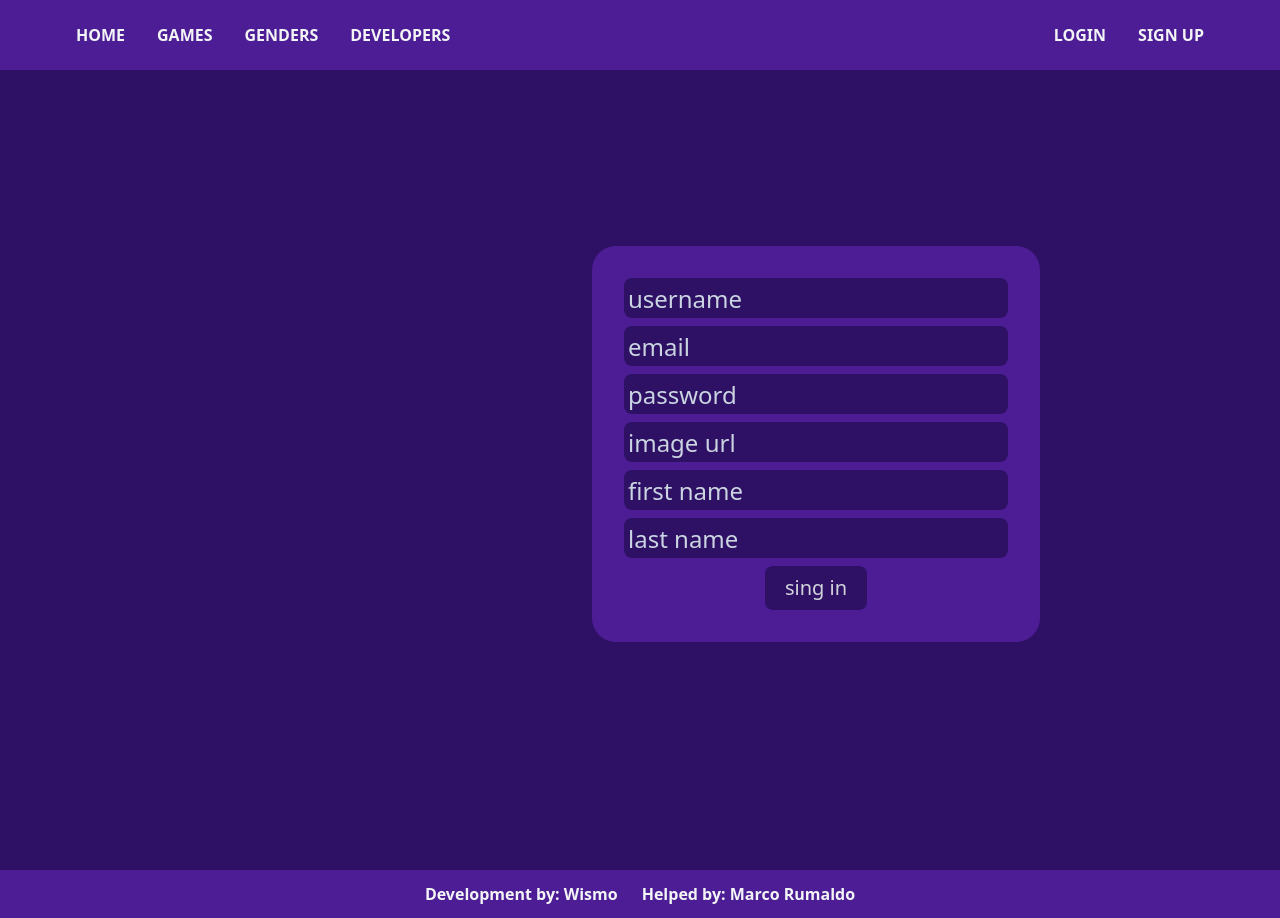
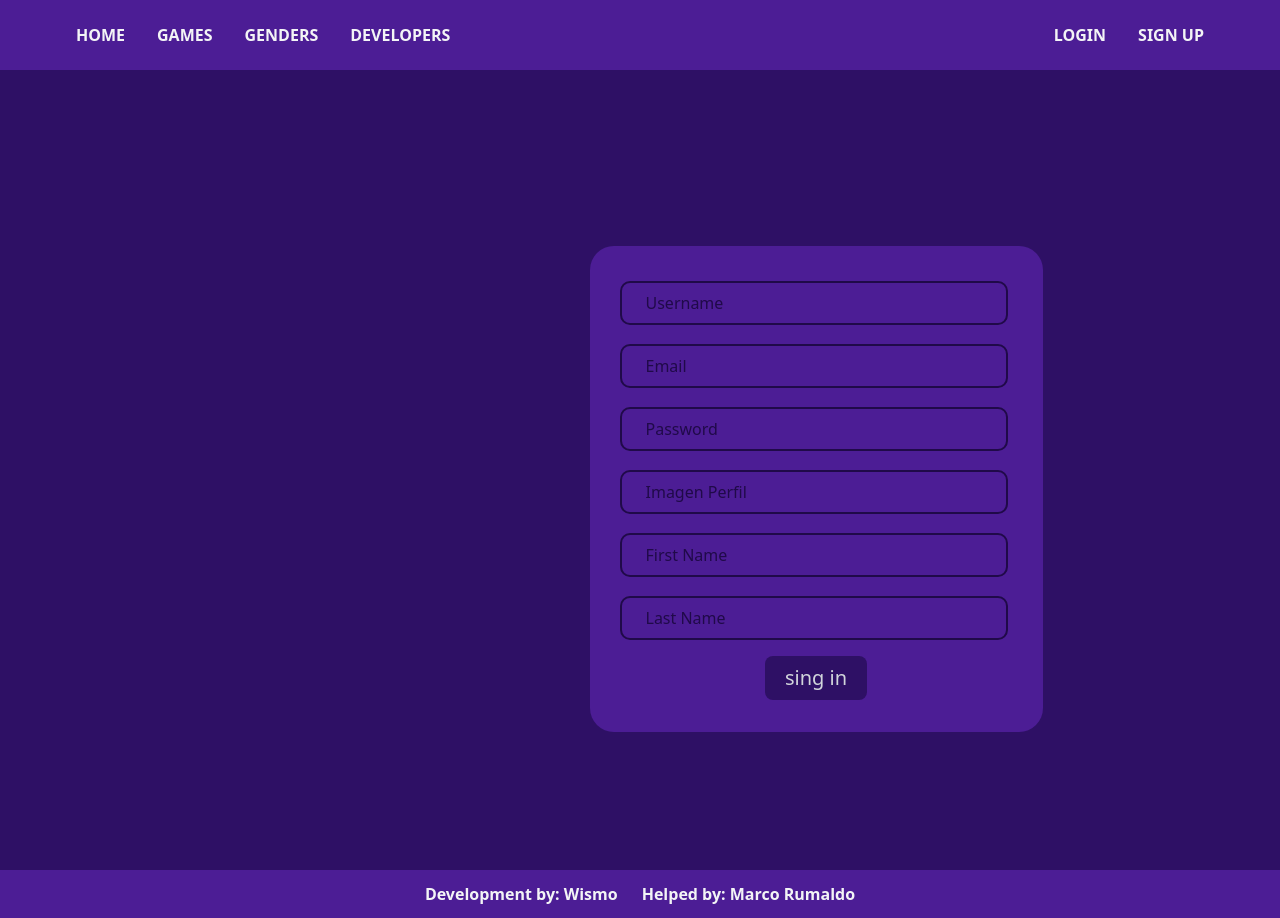
Before and after one commit to wismo-s/games-api-rest, a React (Vite) app in the folder client/: page /singin in a window 1280 px wide. Built offline with nearby package versions, Linux system fonts and the light colour scheme; no server answers.

Commit message:
form actulisate

```diff
--- /dev/null
+++ b/client/src/Login.css
@@ -0,0 +1,39 @@
+.box_login{
+    position: relative;
+    padding: 5px 5px 10px 0;
+}
+
+.input_login{
+    display: block;
+    padding: .5rem 2rem;
+    border-radius: 5px;
+    border: 0;
+    outline: solid 2px rgb(32, 10, 73) ;
+}
+
+.label_login{
+    color: rgb(32, 10, 73);
+    transition: .5s;
+    position: absolute;
+    top: 13px;
+    left: 1rem;
+    padding: 0 .5rem;
+}
+
+.input_login:focus{
+    outline: solid 2px white;
+}
+
+.input_login:focus+.label_login{
+    transform: translateY(-1.6rem);
+    font-size: 17px;
+    background-color: rgb(76 29 149);
+    color: white;
+}
+
+.input_login:not(:placeholder-shown)+.label_login{
+    transform: translateY(-1.6rem);
+    transition: .5s;
+    font-size: 17px;
+    background-color: rgb(76 29 149);
+}
--- a/client/src/pages/cart.jsx
+++ b/client/src/pages/cart.jsx
@@ -97,7 +97,7 @@ export function Cart() {
               <span>TOTAL</span>
               <span>${(pricetotal * 1.06).toFixed(2)}</span>
             </div>
-            <button className="summary-checkout" onClick={() => handlePay}>CHECKOUT</button>
+            <button className="summary-checkout" onClick={handlePay}>CHECKOUT</button>
           </div>
         </article>
       </section>
--- a/client/src/pages/createuser.jsx
+++ b/client/src/pages/createuser.jsx
@@ -2,8 +2,7 @@ import React, { useState, useEffect, useContext } from 'react'
 import { Contextapp } from '../api/context';
 import axios from 'axios'
 import { useNavigate } from 'react-router-dom';
-
-
+import "../Login.css"
 
 export function Createuser() {
   const context = useContext(Contextapp)
@@ -40,12 +39,78 @@ export function Createuser() {
           ></div>
         </div>
     <form onSubmit={handleSubmit} className='bg-violet-900 p-8 rounded-3xl inline-block mt-44 h-fit'>
-      <input className='bg-violet-950 rounded-lg mb-2 placeholder-slate-300 text-gray-300 block text-2xl w-96 h-10 pl-1' required placeholder='username' type="text" name="username" id='username' value={dataform.username} onChange={handleInputChange}/>
-      <input className='bg-violet-950 rounded-lg mb-2 placeholder-slate-300 text-gray-300 block text-2xl w-96 h-10 pl-1' required placeholder='email' type="email" name="email" id='email' value={dataform.email} onChange={handleInputChange}/>
-      <input className='bg-violet-950 rounded-lg mb-2 placeholder-slate-300 text-gray-300 block text-2xl w-96 h-10 pl-1' required placeholder='password' type="password" name="password" id='password' value={dataform.password} onChange={handleInputChange}/>
-      <input className='bg-violet-950 rounded-lg mb-2 placeholder-slate-300 text-gray-300 block text-2xl w-96 h-10 pl-1' required placeholder='image url' type='text' name="image_perfil" id='image_perfil' value={dataform.image_perfil} onChange={handleInputChange}/>
-      <input className='bg-violet-950 rounded-lg mb-2 placeholder-slate-300 text-gray-300 block text-2xl w-96 h-10 pl-1' required placeholder='first name' type='text' name="first_name" id='first_name' value={dataform.first_name} onChange={handleInputChange}/>
-      <input className='bg-violet-950 rounded-lg mb-2 placeholder-slate-300 text-gray-300 block text-2xl w-96 h-10 pl-1' required placeholder='last name' type='text' name="last_name" id='last_name' value={dataform.last_name} onChange={handleInputChange}/>
+      <div className='box_login'>
+        <input
+          className='bg-violet-900 rounded-lg mb-2 placeholder-slate-300 text-gray-300 block w-96 h-10 pl-1 input_login'
+          required placeholder=' '
+          type="text"
+          name="username"
+          id='username'
+          value={dataform.username}
+          onChange={handleInputChange}
+        />
+        <label className='label_login'>Username</label>
+      </div>
+      <div className='box_login'>
+        <input
+          className='bg-violet-900 rounded-lg mb-2 placeholder-slate-300 text-gray-300 block w-96 h-10 pl-1 input_login'
+          required placeholder=' '
+          type="email"
+          name="email"
+          id='email'
+          value={dataform.email}
+          onChange={handleInputChange}
+        />
+        <label className='label_login'>Email</label>
+      </div>
+      <div className='box_login'>
+        <input
+          className='bg-violet-900 rounded-lg mb-2 placeholder-slate-300 text-gray-300 block w-96 h-10 pl-1 input_login'
+          required placeholder=' '
+          type="password"
+          name="password"
+          id='password'
+          value={dataform.password}
+          onChange={handleInputChange}
+        />
+        <label className='label_login'>Password</label>
+      </div>
+      <div className='box_login'>
+        <input
+          className='bg-violet-900 rounded-lg mb-2 placeholder-slate-300 text-gray-300 block w-96 h-10 pl-1 input_login'
+          required placeholder=' '
+          type='text'
+          name="image_perfil"
+          id='image_perfil'
+          value={dataform.image_perfil}
+          onChange={handleInputChange}
+        />
+        <label className='label_login'>Imagen Perfil</label>
+      </div>
+      <div className='box_login'>
+        <input
+          className='bg-violet-900 rounded-lg mb-2 placeholder-slate-300 text-gray-300 block w-96 h-10 pl-1 input_login'
+          required placeholder=' '
+          type='text'
+          name="first_name"
+          id='first_name'
+          value={dataform.first_name}
+          onChange={handleInputChange}
+        />
+        <label className='label_login'>First Name</label>
+      </div>
+      <div className='box_login'>
+        <input
+          className='bg-violet-900 rounded-lg mb-2 placeholder-slate-300 text-gray-300 block w-96 h-10 pl-1 input_login'
+          required placeholder=' '
+          type='text'
+          name="last_name"
+          id='last_name'
+          value={dataform.last_name}
+          onChange={handleInputChange}
+        />
+        <label className='label_login'>Last Name</label>
+      </div>
       <button className='text-xl m-auto bg-violet-950 rounded-lg block p-2 pl-5 pr-5 text-gray-300 hover:bg-purple-800'>sing in</button>
     </form>
   </div>
--- a/client/src/pages/formGames.jsx
+++ b/client/src/pages/formGames.jsx
@@ -3,6 +3,7 @@ import { listAllObj } from "../api/list.api";
 import Multiselect from 'multiselect-react-dropdown'
 import { postform } from "../api/list.api";
 import { Contextapp } from "../api/context";
+
 export function FormGames() {
   const context = useContext(Contextapp)
 
@@ -73,32 +74,144 @@ export function FormGames() {
   }
     return (
       <div className="w-4/5 m-auto mt-3 mb-3 relative  h-full">
-        <div style={{ backgroundImage: `url(${formdata.port_image})` }} className="inline-block bg-top bg-cover h-96 w-72 bg-no-repeat relative mb-4"></div>
-        <form onSubmit={handlesubmit} className='absolute left-80 top-1 bg-violet-900 p-7 rounded-3xl'>
-          <input required placeholder="titulo" className="bg-violet-950 rounded-lg text-5xl font-bold placeholder-slate-300 text-gray-300 mb-3 block" type="text" id="title" name="title" value={formdata.title} onChange={handleinputchange} />
-          <input required placeholder="img portada url"  className="bg-violet-950 placeholder-slate-300 rounded-lg text-xl mb-2 text-gray-300block w-full" type="text" id="port_image" name="port_image" value={formdata.port_image} onChange={handleinputchange} />
-          <textarea required className="bg-violet-950 placeholder-slate-300 rounded-lg text-xl mb-2 text-gray-300 block w-full" placeholder="descripcion" id="description" name="description" value={formdata.description} onChange={handleinputchange} />
-          <label htmlFor="date_realise" className="text-xl mb-2 text-slate-100">date realise: </label>
-          <input required className="bg-violet-950 placeholder-slate-300 rounded-lg text-xl mb-2 text-gray-300 mr-2" type="date" id="date_realise" name="date_realise" value={formdata.date_realise} onChange={handleinputchange} />
-          <label  htmlFor="developer" className="text-xl mb-2 text-slate-100">developer: </label>
-          <select required className="bg-violet-950 placeholder-slate-300 rounded-lg text-xl mb-2 text-gray-300" name="developer" id="developer" value={formdata.developer} onChange={handleinputchange}>
+        <div style={{ backgroundImage: `url(${formdata.port_image})` }} className="video inline-block bg-top bg-cover h-96 w-72 bg-no-repeat relative mb-1"></div>
+        <form onSubmit={handlesubmit} className='absolute right-1 top-1 bg-violet-900 p-7 rounded-3xl'>
+          <div className='box_form'>
+          <input
+            required placeholder=" "
+            className="bg-violet-900 rounded-lg text-3xl font-bold placeholder-slate-300 text-gray-300 mb-4 w-full block input_form_tit"
+            type="text"
+            id="title"
+            name="title"
+            value={formdata.title}
+            onChange={handleinputchange}
+          />
+          <label className='label_form text-3xl'>Titulo</label>
+          </div>
+
+          <div className='box_form'>
+          <input
+            required placeholder=" "
+            className="bg-violet-900 placeholder-slate-300 rounded-lg mb-4 text-gray-300 block w-full input_form"
+            type="text"
+            id="port_image"
+            name="port_image"
+            value={formdata.port_image}
+            onChange={handleinputchange}
+          />
+          <label className='label_form'>Imagen portada URL</label>
+          </div>
+
+          <div className='box_form'>
+          <textarea
+            required className="bg-violet-900 placeholder-slate-300 rounded-lg mb-4 text-gray-300 block w-full input_form"
+            placeholder=" "
+            id="description"
+            name="description"
+            value={formdata.description}
+            onChange={handleinputchange}
+          />
+          <label className='label_form'>Descripción</label>
+          </div>
+
+          <label htmlFor="date_realise" className="mb-3 text-slate-100">Date realise: </label>
+          <input
+            required className="bg-violet-900 placeholder-slate-300 rounded-lg mb-5 text-gray-300 mr-4 ml-1 input_form"
+            type="date"
+            id="date_realise"
+            name="date_realise"
+            value={formdata.date_realise}
+            onChange={handleinputchange}
+          />
+
+          <label  htmlFor="developer" className="mb-3 text-slate-100">Developer: </label>
+          <select
+            required className="bg-violet-900 placeholder-slate-300 rounded-lg mb-5 text-gray-300 ml-1 input_form"
+            name="developer"
+            id="developer"
+            value={formdata.developer}
+            onChange={handleinputchange}
+          >
           {options.map(op => (
             <option key={op.id} value={op.id}>{op.name}</option>
           ))}
           </select>
-          <Multiselect required className="bg-violet-950 mb-2 placeholder-slate-300" isObject={true} options={gends} displayValue="name" selectedValues={formdata.gender} onSelect={handlesubmitMultiselect} onRemove={handledeleteMultiselect}/>
-          <label htmlFor="calification" className="text-xl mb-2 text-slate-100">calification: </label>
-          <input required className="placeholder-slate-300 bg-violet-950 rounded-lg text-xl mb-2 text-gray-300 mr-2" type="number" min="0" max="100" id="calification" name="calification" value={formdata.calification} onChange={handleinputchange} />
-          <label htmlFor="sellers" className="text-xl mb-2 text-slate-100">sellers: </label>
-          <input className="placeholder-slate-300 bg-violet-950 rounded-lg text-xl mb-2 text-gray-300" type="number" min="0" name="sellers" value={formdata.sellers} onChange={handleinputchange} />
-          <label htmlFor="price" className="text-xl mb-2 text-slate-100 ml-2">price: </label>
-          <input required className="placeholder-slate-300 bg-violet-950 rounded-lg text-xl mb-2 text-gray-300 mr-2" type="number" id="price" name="price" value={formdata.price} onChange={handleinputchange} />
-          <input placeholder="baner imagen url" className="placeholder-slate-300 bg-violet-950 rounded-lg text-xl mb-2 text-gray-300 block w-full" type="text" id="baner_image" name="baner_image" value={formdata.baner_image} onChange={handleinputchange} />
-          <input required placeholder="trailer url"  className=" placeholder-slate-300 bg-violet-950 rounded-lg text-xl mb-2 text-gray-300 block w-full" type="text" id="trailer" name="trailer" value={formdata.trailer} onChange={splitdata} />
-          <button className="bg-violet-950 rounded-lg text-xl m-auto text-gray-300 block p-2 pl-5 pr-5 hover:bg-purple-800 " >submit</button>
+
+          <Multiselect
+            required className="bg-violet-900 mb-3 placeholder-slate-300 multiselect"
+            isObject={true}
+            options={gends}
+            displayValue="name"
+            selectedValues={formdata.gender}
+            onSelect={handlesubmitMultiselect}
+            onRemove={handledeleteMultiselect}
+          />
+
+          <label htmlFor="calification" className="mb-3 text-slate-100">Calification: </label>
+          <input
+            required className="placeholder-slate-300 bg-violet-900 rounded-lg mb-5 text-gray-300 mr-4 ml-1 input_form"
+            type="number"
+            min="0"
+            max="100"
+            id="calification"
+            name="calification"
+            value={formdata.calification}
+            onChange={handleinputchange}
+          />
+
+          <label htmlFor="sellers" className="mb-2 text-slate-100">Sellers: </label>
+          <input
+            required className="placeholder-slate-300 bg-violet-900 rounded-lg mb-5 text-gray-300 mr-2 ml-1 input_form"
+            type="number"
+            min="0"
+            max="100"
+            name="sellers"
+            value={formdata.sellers}
+            onChange={handleinputchange}
+          />
+
+          <label htmlFor="price" className="mb-2 text-slate-100 ml-2">Price: </label>
+          <input
+            required className="placeholder-slate-300 bg-violet-900 rounded-lg mb-5 text-gray-300 mr-2 ml-1 input_form"
+            type="number"
+            id="price"
+            min="0"
+            max="100"
+            name="price"
+            value={formdata.price}
+            onChange={handleinputchange}
+          />
+
+          <div className='box_form'>
+          <input
+            placeholder=" "
+            className="placeholder-slate-300 bg-violet-900 rounded-lg mb-4 text-gray-300 block w-full input_form"
+            type="text"
+            id="baner_image"
+            name="baner_image"
+            value={formdata.baner_image}
+            onChange={handleinputchange}
+          />
+          <label className='label_form'>Baner imagen URL</label>
+          </div>
+
+          <div className='box_form'>
+          <input
+            required placeholder=" "
+            className=" placeholder-slate-300 bg-violet-900 rounded-lg mb-4 text-gray-300 block w-full input_form"
+            type="text"
+            id="trailer"
+            name="trailer"
+            value={formdata.trailer}
+            onChange={splitdata}
+          />
+          <label className='label_form'>Trailer url</label>
+          </div>
+
+          <button className="bg-violet-950 rounded-lg text-xl m-auto text-gray-300 block p-2 pl-5 pr-5 hover:bg-purple-800">Submit</button>
         </form>
         <div>
-          <div className="mb-5 mt-24">
+          <div className="mb-5 mt-10">
             <iframe  title="YouTube Video" src={`https://www.youtube.com/embed/${formdata.trailer}`} className="w-full" style={{ height: "700px" }} allowFullScreen></iframe>
           </div>
           <div className="mb-5">
--- a/client/src/pages/longin.jsx
+++ b/client/src/pages/longin.jsx
@@ -3,6 +3,7 @@ import { Contextapp } from '../api/context';
 import Cookies from 'js-cookie';
 import axios from 'axios';
 import { useNavigate } from 'react-router-dom';
+import "../Login.css"
 
 const client = axios.create({
   baseURL: "https://games-proyecti.onrender.com",
@@ -41,25 +42,31 @@ export function Longin() {
     <div className='w-full h-screen flex justify-center'>
       {!context.session ? (
         <form onSubmit={handleSubmit} className='bg-violet-900 p-8 rounded-3xl inline-block mt-44 h-fit'>
+          <div className='box_login'>
             <input
-            className='bg-violet-950 rounded-lg mb-2 placeholder-slate-300 text-gray-300 block text-2xl w-96 h-10 pl-1'
-            required placeholder='username'
+              className='bg-violet-900 rounded-lg mb-2 placeholder-slate-300 text-gray-300 block w-96 h-10 pl-1 input_login'
+              required placeholder=' '
               type="text"
               name="username"
               value={formdata.username}
               onChange={handleInputChange}
             />
+            <label className='label_login'>Username</label>
+          </div>
+          <div className='box_login'>
             <input
-            className='bg-violet-950 rounded-lg mb-2 placeholder-slate-300 text-gray-300 block text-2xl w-96 h-10 pl-1'
-            required placeholder='password'
+              className='bg-violet-900 rounded-lg mb-2 placeholder-slate-300 text-gray-300 block w-96 h-10 pl-1 input_login'
+              required placeholder=' '
               type="password"
               name="password"
               value={formdata.password}
               onChange={handleInputChange}
             />
+            <label className='label_login'>Password</label>
+          </div>
           <button type="submit"
           className='text-xl m-auto bg-violet-950 rounded-lg block p-2 pl-5 pr-5 text-gray-300 hover:bg-purple-800'
-          >Iniciar Sesión</button>
+          >Iniciar Sesion</button>
         </form>
       ) : (
         <div className='text-xl m-auto bg-violet-900 rounded-lg block p-2 pl-5 pr-5 text-gray-300'>Usuario autenticado</div>
```
Also changed, not shown: client/src/App.css (+90 -0 lines), client/src/pages/home.jsx (+38 -2 lines). Lines whose indentation alone changed are shown as unchanged.
